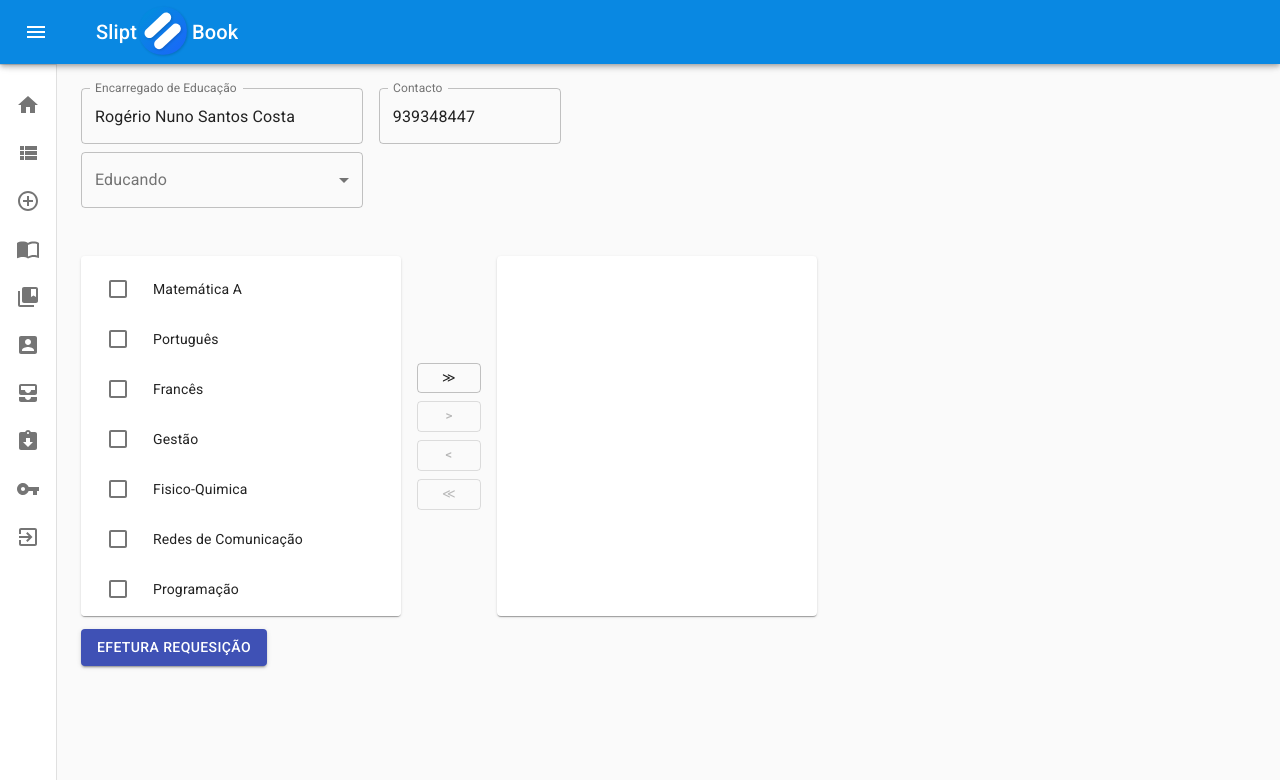
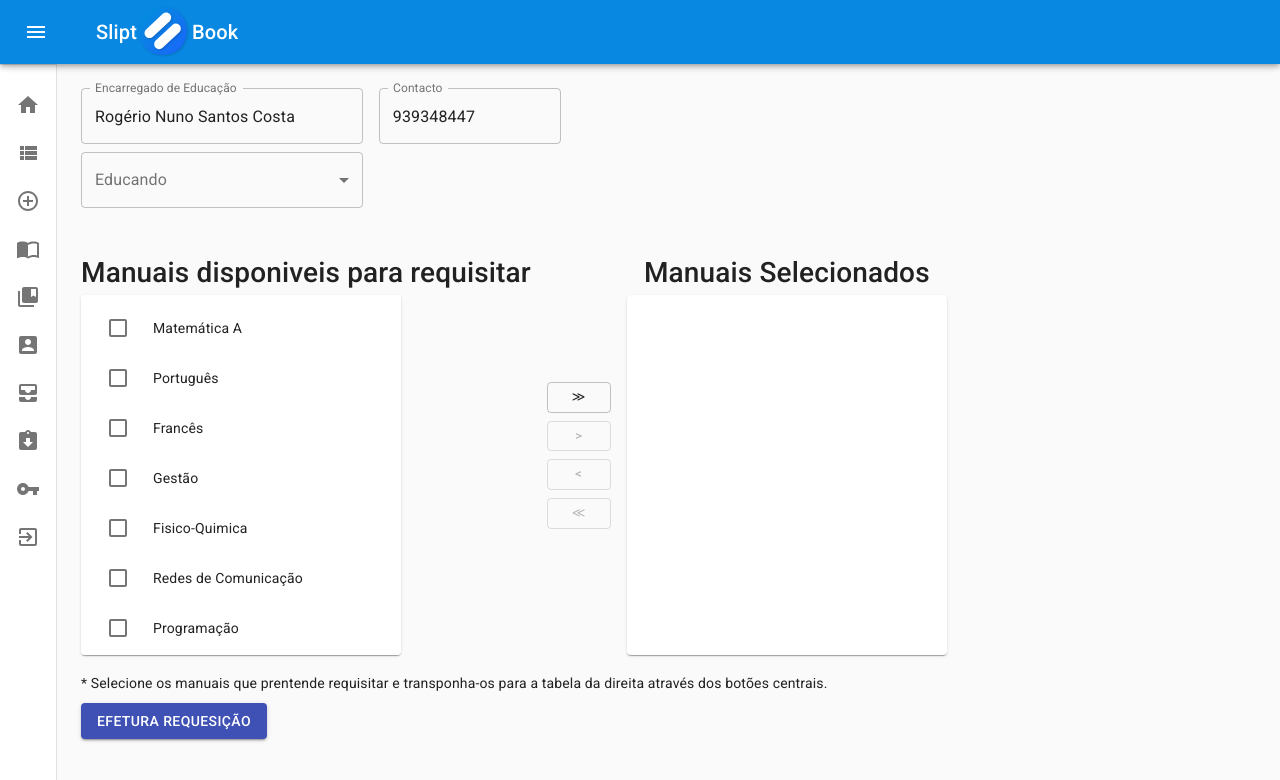
Before and after one commit to SplitBook/splitbook-frontend, a React (Create React App) app: page /app/new/request in a window 1280 px wide. Shown: the top 780 px of the page. Built offline with nearby package versions, Linux system fonts and the light colour scheme; the HTML template or start-up script is replaced by a standard one.

Commit message:
adicionar titulos e legendas para auxiliar na compreensão da página por parte do utilizador

```diff
--- a/src/pages/Components/ComponentsStyles.css
+++ b/src/pages/Components/ComponentsStyles.css
@@ -34,3 +34,11 @@ p{
 .paddingtext{
     padding: 2%;
 }
+
+h3{
+    margin-bottom: 5px;
+}
+
+p.legenda{
+    margin-bottom: 10px;
+}
--- a/src/pages/Components/TabelasLivrosRequisicao.js
+++ b/src/pages/Components/TabelasLivrosRequisicao.js
@@ -8,6 +8,8 @@ import ListItemText from '@material-ui/core/ListItemText';
 import Checkbox from '@material-ui/core/Checkbox';
 import Button from '@material-ui/core/Button';
 import Paper from '@material-ui/core/Paper';
+import Tooltip from '@material-ui/core/Tooltip';
+
 
 const useStyles = makeStyles((theme) => ({
   root: {
@@ -102,10 +104,17 @@ export default function TransferList() {
   );
 
   return (
+    <>
     <Grid container spacing={2} alignItems="center" className={classes.root}>
-      <Grid item>{customList(left)}</Grid>
+      <Grid item>
+      <center>
+        <h3>Manuais disponiveis para requisitar</h3>
+      </center>
+      {customList(left)}
+      </Grid>
       <Grid item>
         <Grid container direction="column" alignItems="center">
+          <Tooltip title="mover todos os manuais para a direita">
           <Button
             variant="outlined"
             size="small"
@@ -116,6 +125,8 @@ export default function TransferList() {
           >
             ≫
           </Button>
+          </Tooltip>
+          <Tooltip title="mover o(s) manuais para a direita">
           <Button
             variant="outlined"
             size="small"
@@ -126,6 +137,8 @@ export default function TransferList() {
           >
             &gt;
           </Button>
+          </Tooltip>
+          <Tooltip title="mover o(s) manuais para a esquerda">
           <Button
             variant="outlined"
             size="small"
@@ -136,6 +149,8 @@ export default function TransferList() {
           >
             &lt;
           </Button>
+          </Tooltip>
+          <Tooltip title="mover todos os manuais para a esquerda">
           <Button
             variant="outlined"
             size="small"
@@ -146,9 +161,32 @@ export default function TransferList() {
           >
             ≪
           </Button>
+          </Tooltip>
         </Grid>
       </Grid>
-      <Grid item>{customList(right)}</Grid>
+      <Grid item>
+        <center>
+          <h3>Manuais Selecionados</h3>
+        </center>
+        {customList(right)}
+      </Grid>
+      <Grid item>
+
+      </Grid>
     </Grid>
+    <p className="legenda">
+      * Selecione os manuais que prentende requisitar e transponha-os para
+      a tabela da direita através dos botões centrais.
+    </p>
+
+    </>
   );
 }
+
+/*
+    <h4>Legenda: </h4>
+    <p> >> : mover todos os manuais para a direita</p>
+    <p> > : mover o(s) manuais para a direita</p>
+    <p> {'<'} : mover o(s) manuais para a esquerda</p>
+    <p> {'>>'} : mover todos os manuais para a esquerda</p>
+*/
```
